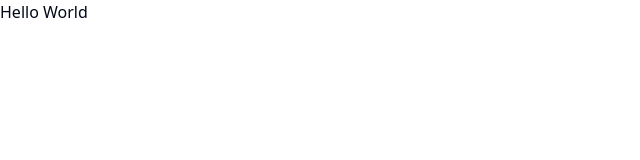
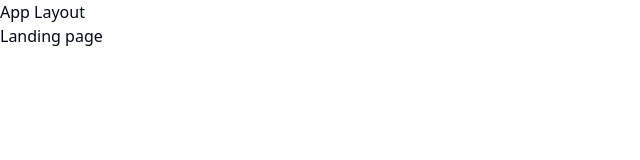
Before and after one commit to SaktiSriraj/JobPortal, a React (Vite) app: page / in a window 1280 px wide. Shown: the top 160 px of the page, without its empty margins (0-640 px from the left). Built offline with nearby package versions, Linux system fonts and the light colour scheme.

Commit message:
define routes

```diff
--- a/package.json
+++ b/package.json
@@ -22,6 +22,7 @@
     "lucide-react": "^0.438.0",
     "react": "^18.3.1",
     "react-dom": "^18.3.1",
+    "react-router-dom": "^6.26.1",
     "tailwind-merge": "^2.5.2",
     "tailwindcss-animate": "^1.0.7",
     "vaul": "^0.9.1"
--- a/src/App.jsx
+++ b/src/App.jsx
@@ -1,10 +1,45 @@
+import { createBrowserRouter, createRoutesFromElements, Route, RouterProvider } from "react-router-dom"
+import AppLayout from "./layouts/app-layout"
+import LandingPage from "./pages/landing"
+import Onboarding from "./pages/onboarding"
+import JobListing from "./pages/job-listing"
+import JobPage from "./pages/job"
+import PostJob from "./pages/post-job"
+import SavedJobs from "./pages/save-job"
+import MyJobs from "./pages/my-job"
+
+// const router = createBrowserRouter([
+//   {
+//     element: <AppLayout />,
+//     children: [
+//       {
+//         path: '/',
+//         element: <LandingPage />
+//       }
+//     ]
+//   }
+// ])
+
+const router = createBrowserRouter(
+  createRoutesFromElements(
+    <Route path='/' element={<AppLayout />}>
+      <Route path='' element={<LandingPage />} />
+      <Route path='onboarding' element={<Onboarding />} />
+      <Route path='jobs' element={<JobListing />} />
+      <Route path='job/:id' element={<JobPage />} />
+      <Route path='post-job' element={<PostJob />} />
+      <Route path='saved-jobs' element={<SavedJobs />} />
+      <Route path='my-jobs' element={<MyJobs />} />
+    </Route>
+  )
+)
 
 function App() {
 
   return (
-    <>
+    <RouterProvider router={router}>
       Hello World
-    </>
+    </RouterProvider>
   )
 }
 
--- /dev/null
+++ b/src/layouts/app-layout.jsx
@@ -0,0 +1,13 @@
+import React from 'react'
+import { Outlet } from 'react-router-dom'
+
+const AppLayout = () => {
+  return (
+    <div>
+      App Layout
+      <Outlet />
+    </div>
+  )
+}
+
+export default AppLayout
--- /dev/null
+++ b/src/pages/job-listing.jsx
@@ -0,0 +1,11 @@
+import React from 'react'
+
+const JobListing = () => {
+  return (
+    <div>
+      Job Listing
+    </div>
+  )
+}
+
+export default JobListing
--- /dev/null
+++ b/src/pages/job.jsx
@@ -0,0 +1,9 @@
+import React from 'react'
+
+const JobPage = () => {
+  return (
+    <div>Job</div>
+  )
+}
+
+export default JobPage
--- /dev/null
+++ b/src/pages/landing.jsx
@@ -0,0 +1,11 @@
+import React from 'react'
+
+const LandingPage = () => {
+  return (
+    <div>
+      Landing page
+    </div>
+  )
+}
+
+export default LandingPage
--- /dev/null
+++ b/src/pages/my-job.jsx
@@ -0,0 +1,9 @@
+import React from 'react'
+
+const MyJobs = () => {
+  return (
+    <div>MyJob</div>
+  )
+}
+
+export default MyJobs
--- /dev/null
+++ b/src/pages/onboarding.jsx
@@ -0,0 +1,11 @@
+import React from 'react'
+
+const Onboarding = () => {
+  return (
+    <div>
+      onboarding
+    </div>
+  )
+}
+
+export default Onboarding
--- /dev/null
+++ b/src/pages/post-job.jsx
@@ -0,0 +1,11 @@
+import React from 'react'
+
+const PostJob = () => {
+  return (
+    <div>
+      Post Job
+    </div>
+  )
+}
+
+export default PostJob
--- /dev/null
+++ b/src/pages/save-job.jsx
@@ -0,0 +1,9 @@
+import React from 'react'
+
+const SavedJobs = () => {
+  return (
+    <div>Save Job</div>
+  )
+}
+
+export default SavedJobs
```
Also changed, not shown: 1 other file (tests, documents, lock files or other folders).
